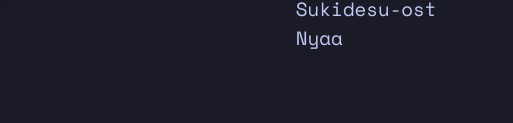
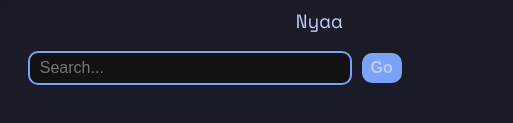
Before and after one commit to opticXC/startpg, a plain HTML site: page index.html in a window 1280 px wide. Shown: the part 675-798 px from the top of the page, 555-1068 px from the left. Drawn offline with Linux system fonts and the light colour scheme.

Commit message:
ADDED SEARCH BOX

```diff
--- a/index.html
+++ b/index.html
@@ -45,7 +45,6 @@
 							<li><a href="https://www.mycamu.co.in/#/home/feed/myinstitution">My-Camu</a></li>
 							<li><a href="https://www.linkedin.com/feed/">LinkedIn</a></li>
 							<li><a href="https://drive.google.com/drive/u/2/my-drive">Drive</a></li>
-
 						</ul>
 					</div>
 					<div class="urls">
@@ -60,8 +59,14 @@
 						</ul>
 					</div>
 				</div>
+				<div id="search">
+					<form action="https://www.google.com/search" method="get">
+						<input id="searchBar" type="text" placeholder="Search..." name="q">
+						<button id="searchButton" type="submit">Go</button>
+					</form>
 				</div>
 				</body>
+				<script async src="src/js/search.js"></script>
 				<script async src="src/js/date.js"></script>
 				<script async src="src/js/theme.js" currentIndex="0"></script>
 				</html>
--- a/src/css/style.css
+++ b/src/css/style.css
@@ -120,3 +120,40 @@
   color: var(--hover-color);
   font-style: italic;
 }
+
+#searchBar {
+  width: 300px;
+  height: 20px;
+  border: 2px solid var(--accent-color);
+  border-radius: 10px;
+  padding: 5px 10px;
+  font-size: 1em;
+  outline: none;
+  transition: border-color 0.2s ease-out;
+}
+
+#searchBar:focus {
+  border-color: var(--accent-color-2);
+}
+
+/* Added style for search button */
+
+#searchButton {
+  width: 40px;
+  height: 30px;
+  background-color: var(--accent-color);
+  color: var(--text-color);
+  border: none;
+  border-radius: 10px;
+  font-size: 1em;
+  font-weight: bold;
+  cursor: pointer;
+  transition: background-color 0.2s ease-out, color 0.2s ease-out;
+}
+
+#searchButton:hover {
+  background-color: var(--accent-color-2);
+  color: var(--hover-color);
+}
+
+/* END: Added style for search button */
```
Lines whose indentation alone changed are shown as unchanged.
